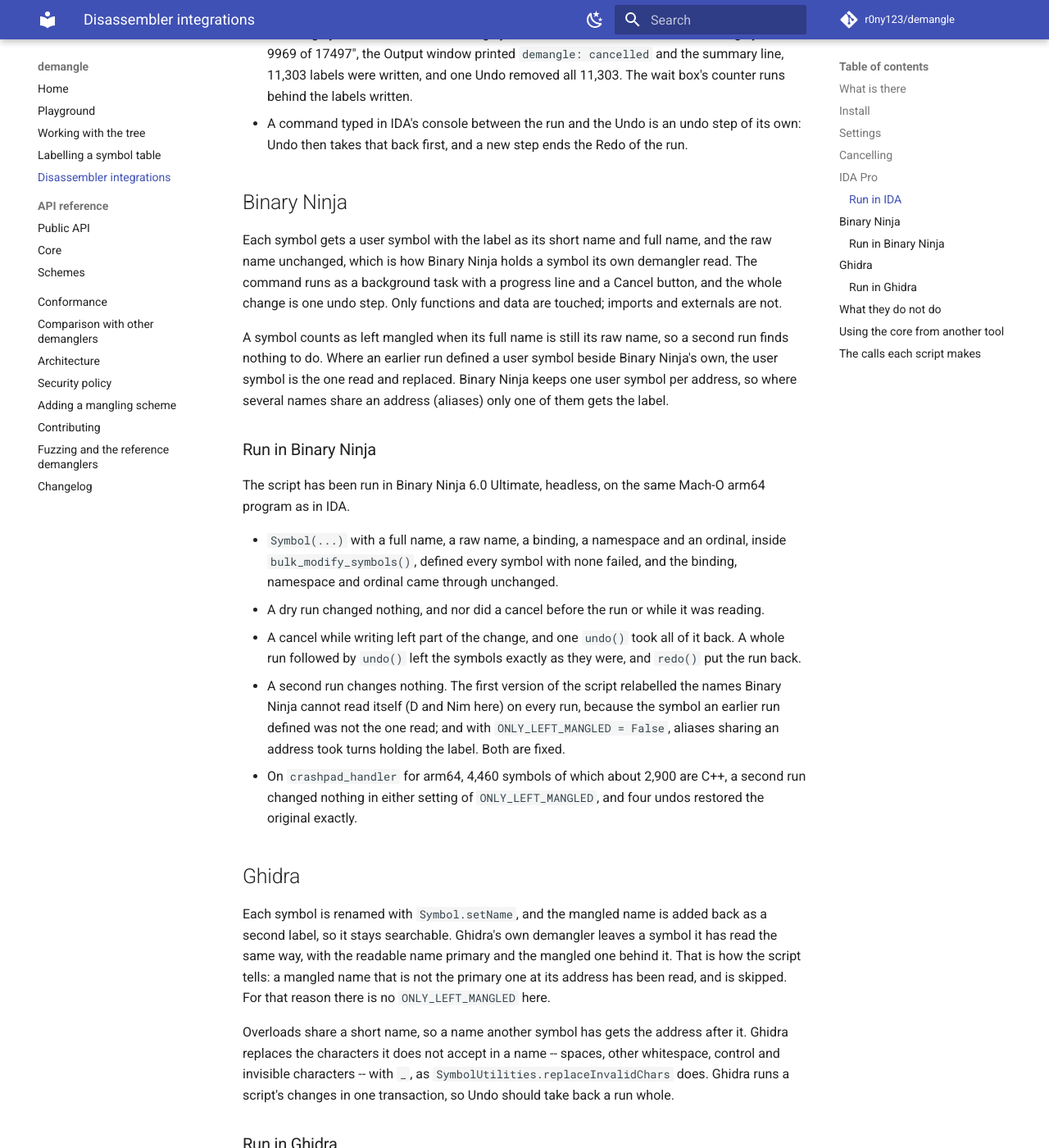
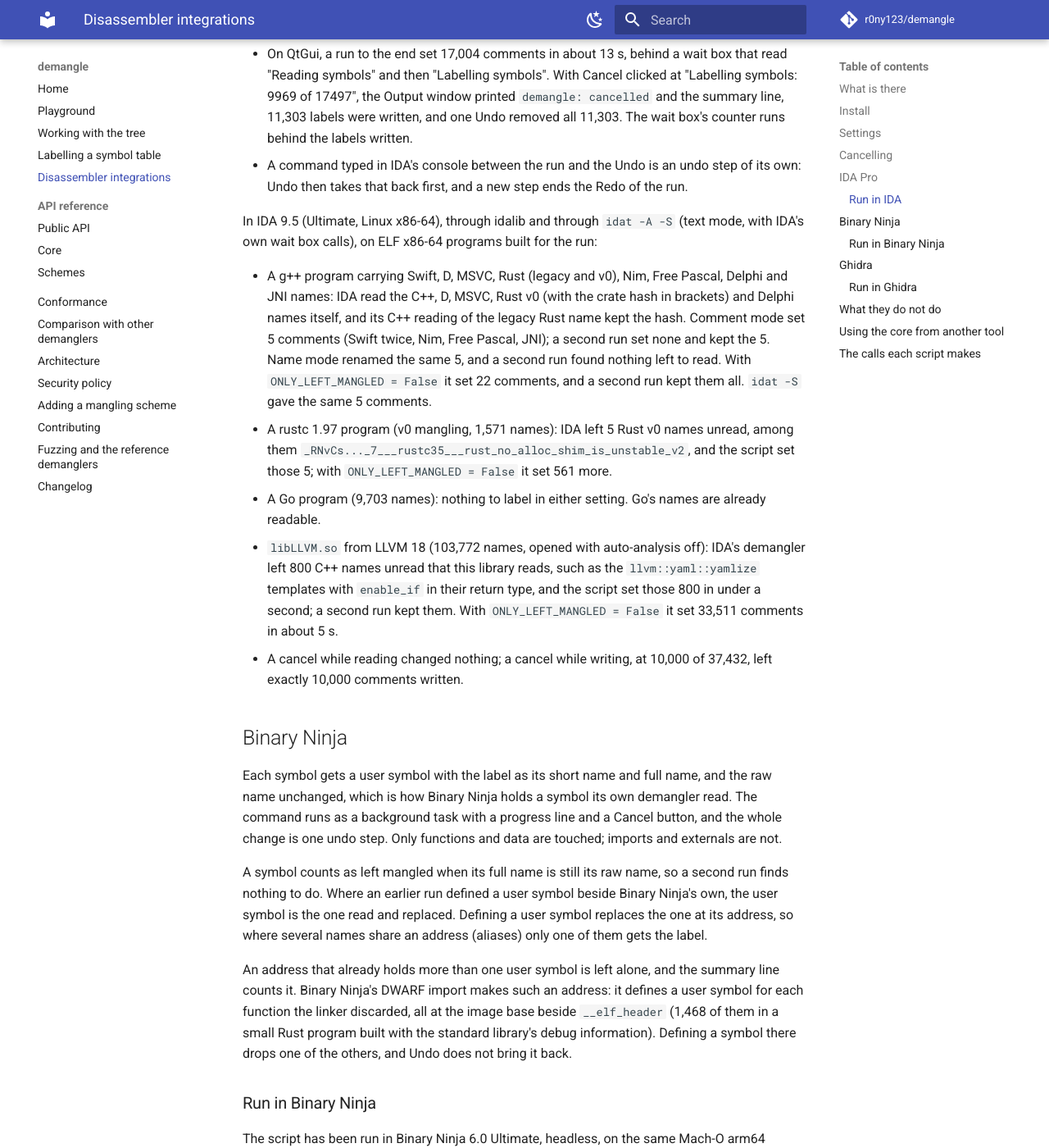
Before and after one commit to r0ny123/demangle, an MkDocs documentation site: the page built from docs/integrations.md, in a window 1280 px wide and 1400 px high, scrolled down 4425 px. Shown: the whole window at 82% size. Built offline with MkDocs 1.6.1 and Material for MkDocs 9.7.7, drawn with Linux system fonts in a browser that asks for light colours; comment, search, counter and statistics services are not loaded; some of the changed text lies outside the part shown.

Commit message:
Leave a Binary Ninja address with several user symbols alone (#77)
Binary Ninja's DWARF import defines a user symbol for each function the
linker discarded, all at the image base beside __elf_header. Relabelling
one of them dropped __elf_header, and Undo did not restore it. Skip such an
address and count it in the summary line.

Record the live runs: IDA 9.5 through idalib and idat -S, and Binary Ninja
6.0 Headless through its registered command, on ELF x86-64 programs.

```diff
--- a/docs/integrations.md
+++ b/docs/integrations.md
@@ -8,12 +8,15 @@
 demanglers, and Ghidra's change history lists GNU, Microsoft and Rust. Swift, Go, D, Nim,
 Free Pascal, Delphi, Ada and JNI are on neither list, and Rust is not on IDA's. Ghidra's
 own Rust demangler read the Rust symbols in the program it was [run on](#run-in-ghidra),
-so the script has little to add there.
+so the script has little to add there. Lists go out of date: IDA 9.5 read D and nearly
+every Rust v0 name itself in [its run](#run-in-ida), and Binary Ninja 6.0 read Swift,
+MSVC and Rust v0 on ELF, so on those the scripts mostly confirm what the tool shows.
 
 !!! warning "Run in one version of each tool"
     Each script has been run in its host: the IDA script in IDA 9.4, headless through
     idalib and from IDA's window (File > Script file, the wait box's Cancel button, Edit >
-    Undo and Redo); the Binary Ninja script in Binary Ninja 6.0, headless; and the Ghidra
+    Undo and Redo), and in IDA 9.5 through idalib and `idat -S`; the Binary Ninja script
+    in Binary Ninja 6.0, headless, through the command it registers; and the Ghidra
     script in Ghidra 12.1.4 and 12.2, headless through PyGhidra. The results are under
     [Run in IDA](#run-in-ida), [Run in Binary Ninja](#run-in-binary-ninja) and
     [Run in Ghidra](#run-in-ghidra). What has not been tried is what needs the window:
@@ -110,7 +113,7 @@
   other way -- `-S` on the command line, idalib -- the script makes no undo point of its
   own, so count on the labels written before the cancel staying.
 - Binary Ninja: the run is one undo step, cancelled or not, and Undo takes back all of it
-  ([tried](#run-in-binary-ninja) in 6.0).
+  ([tried](#run-in-binary-ninja) in 6.0), cancelled while writing included.
 - Ghidra: the run is one transaction, cancelled or not, so Undo should take back all of
   it. That has not been tried.
 
@@ -167,6 +170,29 @@
 - A command typed in IDA's console between the run and the Undo is an undo step of its
   own: Undo then takes that back first, and a new step ends the Redo of the run.
 
+In IDA 9.5 (Ultimate, Linux x86-64), through idalib and through `idat -A -S` (text mode,
+with IDA's own wait box calls), on ELF x86-64 programs built for the run:
+
+- A g++ program carrying Swift, D, MSVC, Rust (legacy and v0), Nim, Free Pascal, Delphi
+  and JNI names: IDA read the C++, D, MSVC, Rust v0 (with the crate hash in brackets) and
+  Delphi names itself, and its C++ reading of the legacy Rust name kept the hash. Comment
+  mode set 5 comments (Swift twice, Nim, Free Pascal, JNI); a second run set none and kept
+  the 5. Name mode renamed the same 5, and a second run found nothing left to read. With
+  `ONLY_LEFT_MANGLED = False` it set 22 comments, and a second run kept them all. `idat -S`
+  gave the same 5 comments.
+- A rustc 1.97 program (v0 mangling, 1,571 names): IDA left 5 Rust v0 names unread, among
+  them `_RNvCs..._7___rustc35___rust_no_alloc_shim_is_unstable_v2`, and the script set those
+  5; with `ONLY_LEFT_MANGLED = False` it set 561 more.
+- A Go program (9,703 names): nothing to label in either setting. Go's names are already
+  readable.
+- `libLLVM.so` from LLVM 18 (103,772 names, opened with auto-analysis off): IDA's demangler
+  left 800 C++ names unread that this library reads, such as the `llvm::yaml::yamlize`
+  templates with `enable_if` in their return type, and the script set those 800 in under
+  a second; a second run kept them. With
+  `ONLY_LEFT_MANGLED = False` it set 33,511 comments in about 5 s.
+- A cancel while reading changed nothing; a cancel while writing, at 10,000 of 37,432,
+  left exactly 10,000 comments written.
+
 ## Binary Ninja
 
 Each symbol gets a user symbol with the label as its short name and full name, and the
@@ -177,9 +203,16 @@
 
 A symbol counts as left mangled when its full name is still its raw name, so a second run
 finds nothing to do. Where an earlier run defined a user symbol beside Binary Ninja's own,
-the user symbol is the one read and replaced. Binary Ninja keeps one user symbol per
-address, so where several names share an address (aliases) only one of them gets the
+the user symbol is the one read and replaced. Defining a user symbol replaces the one at
+its address, so where several names share an address (aliases) only one of them gets the
 label.
+
+An address that already holds more than one user symbol is left alone, and the summary
+line counts it. Binary Ninja's DWARF import makes such an address: it defines a user
+symbol for each function the linker discarded, all at the image base beside
+`__elf_header` (1,468 of them in a small Rust program built with the standard library's
+debug information). Defining a symbol there drops one of the others, and Undo does not
+bring it back.
 
 ### Run in Binary Ninja
 
@@ -200,6 +233,25 @@
 - On `crashpad_handler` for arm64, 4,460 symbols of which about 2,900 are C++, a second run
   changed nothing in either setting of `ONLY_LEFT_MANGLED`, and four undos restored the
   original exactly.
+
+It was then run in Binary Ninja 6.0 Headless on Linux, as a user plugin in
+`~/.binaryninja/plugins`, through the command it registers (`PluginCommand.execute`, which
+is what the Plugins menu calls), on the same ELF x86-64 programs as IDA 9.5:
+
+- On the g++ program with the other schemes' names, Binary Ninja read the C++, Swift,
+  MSVC and Rust v0 names itself, and kept the hash in its reading of the legacy Rust
+  name. The script labelled the 6 it left: D (2), Nim, Free Pascal, JNI and Delphi. A
+  second run changed nothing, Undo restored the symbols exactly, and Redo put the run
+  back.
+- On the Rust program, the first version of this script relabelled, with
+  `ONLY_LEFT_MANGLED = False`, a symbol at the image base where the DWARF import had put
+  1,468 user symbols; `__elf_header` was lost, and Undo did not restore it. Such an
+  address is now left alone, as above, and Undo then restores the symbols exactly.
+- On `libLLVM.so` (49,496 functions and data, loaded with analysis off), Binary Ninja had
+  read every name and the script changed nothing. With `ONLY_LEFT_MANGLED = False` it
+  relabelled 41,485 symbols in about 6.5 s; a cancel at 10,000 written stopped it 32
+  later, and one Undo restored the symbols exactly. A cancel while reading changed
+  nothing.
 
 ## Ghidra
 
```
Also changed, not shown: CHANGELOG.md (+8 -0 lines), 3 other files.
